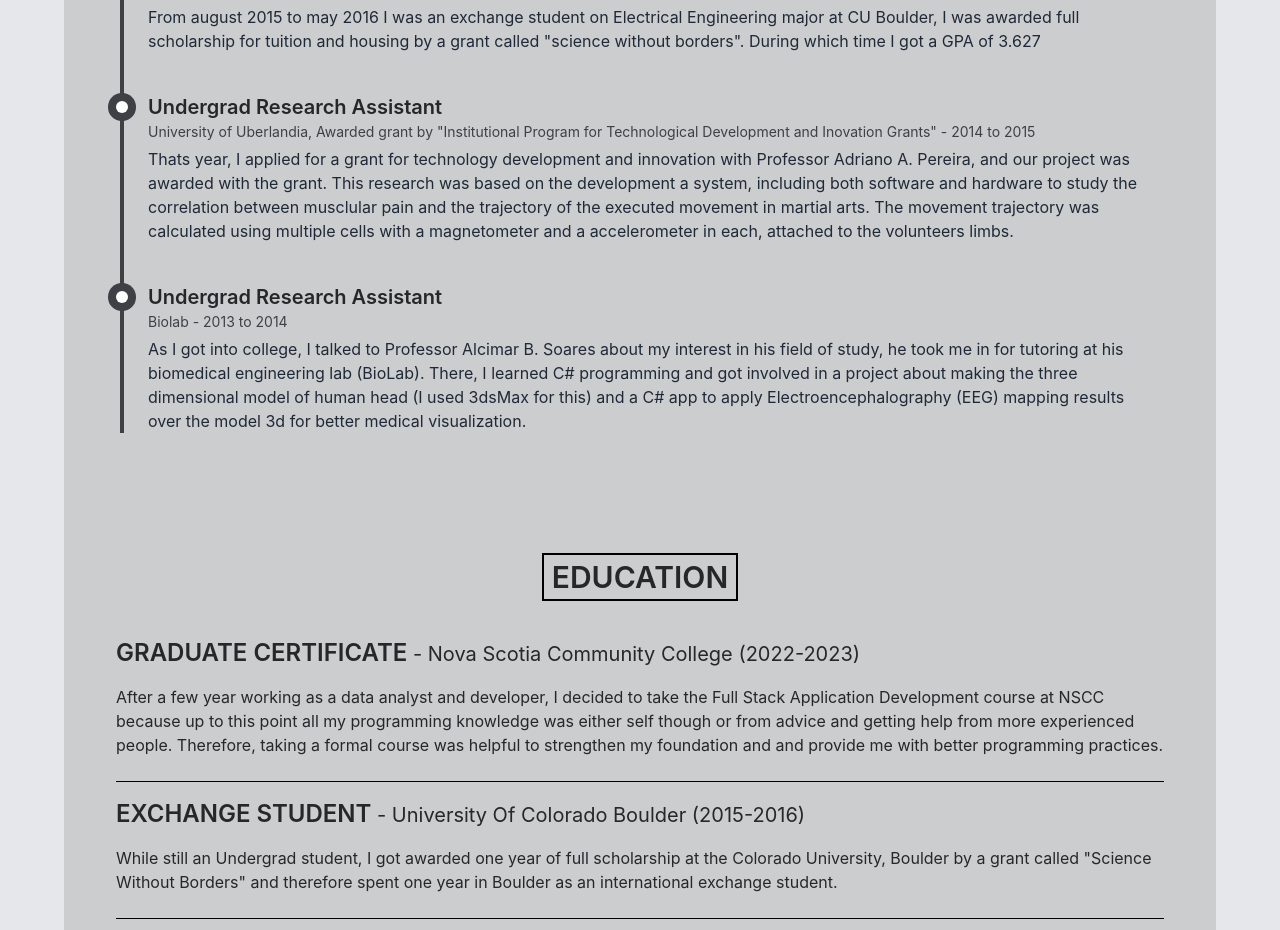
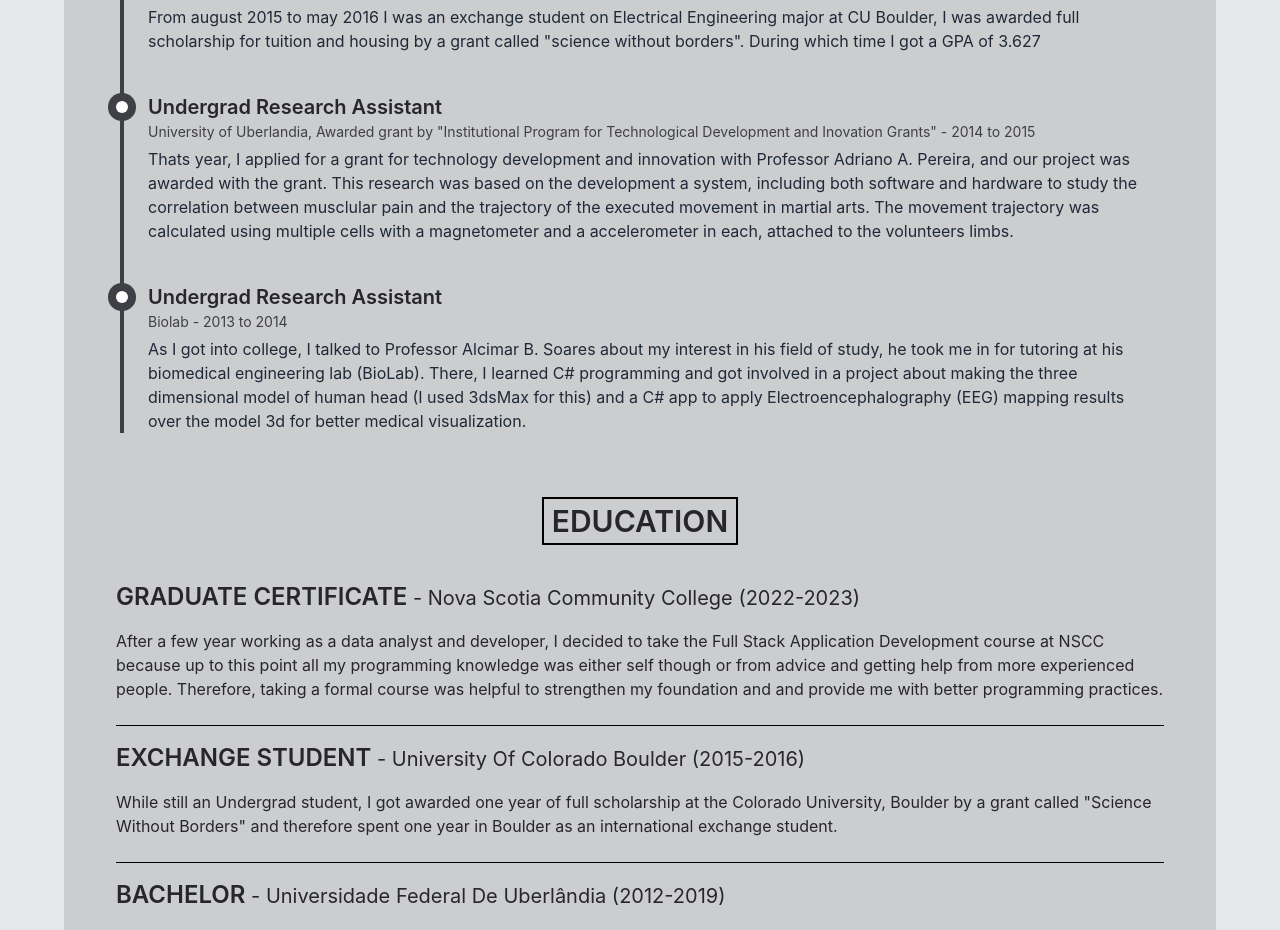
Before and after one commit to tuliotorezan/portfolio, a React (Create React App) app: page / in a window 1280 px wide. Shown: the part 1527-2457 px from the top of the page. Built offline with nearby package versions, Linux system fonts and the light colour scheme.

Commit message:
minor spacing changes

```diff
--- a/src/components/Education/Education.js
+++ b/src/components/Education/Education.js
@@ -3,7 +3,7 @@ import React from 'react'
 function Education(props) {
     return (
         <section className="bg-gray-200 dark:bg-zinc-800">
-            <div className="max-w-6xl px-6 py-10 mx-auto bg-main-color">
+            <div className="max-w-6xl px-6 pb-6 mx-auto bg-main-color">
                 <div className='mx-auto mb-4 w-fit border-2 border-black dark:border-white'><h1 className='m-1 mx-2 text-2xl font-semibold text-zinc-800 capitalize lg:text-3xl dark:text-gray-200'>EDUCATION</h1></div>
                 <div className='mx-6 grid grid-cols-1 divide-y divide-solid divide-black dark:divide-white'>
                     <div  className='py-4 m-1 text-zinc-800 dark:text-gray-200'>
--- a/src/components/Work/Work.js
+++ b/src/components/Work/Work.js
@@ -4,7 +4,7 @@ import PropTypes from 'prop-types'
 function Work(props) {
     return (
         <section className="bg-gray-200 dark:bg-zinc-800">
-            <div className="max-w-6xl px-6 py-10 mx-auto bg-main-color">
+            <div className="max-w-6xl px-6 pt-10 pb-6 mx-auto bg-main-color">
             <div className='mx-auto mb-4 w-fit border-2 border-black dark:border-white'><h1 className='m-1 mx-2 text-2xl font-semibold text-zinc-800 capitalize lg:text-3xl dark:text-gray-200'>EXPERIENCE</h1></div>
                 <div className='px-8'>
                 <ol className="relative border-l-4 border-zinc-700 dark:border-zinc-200">
```
